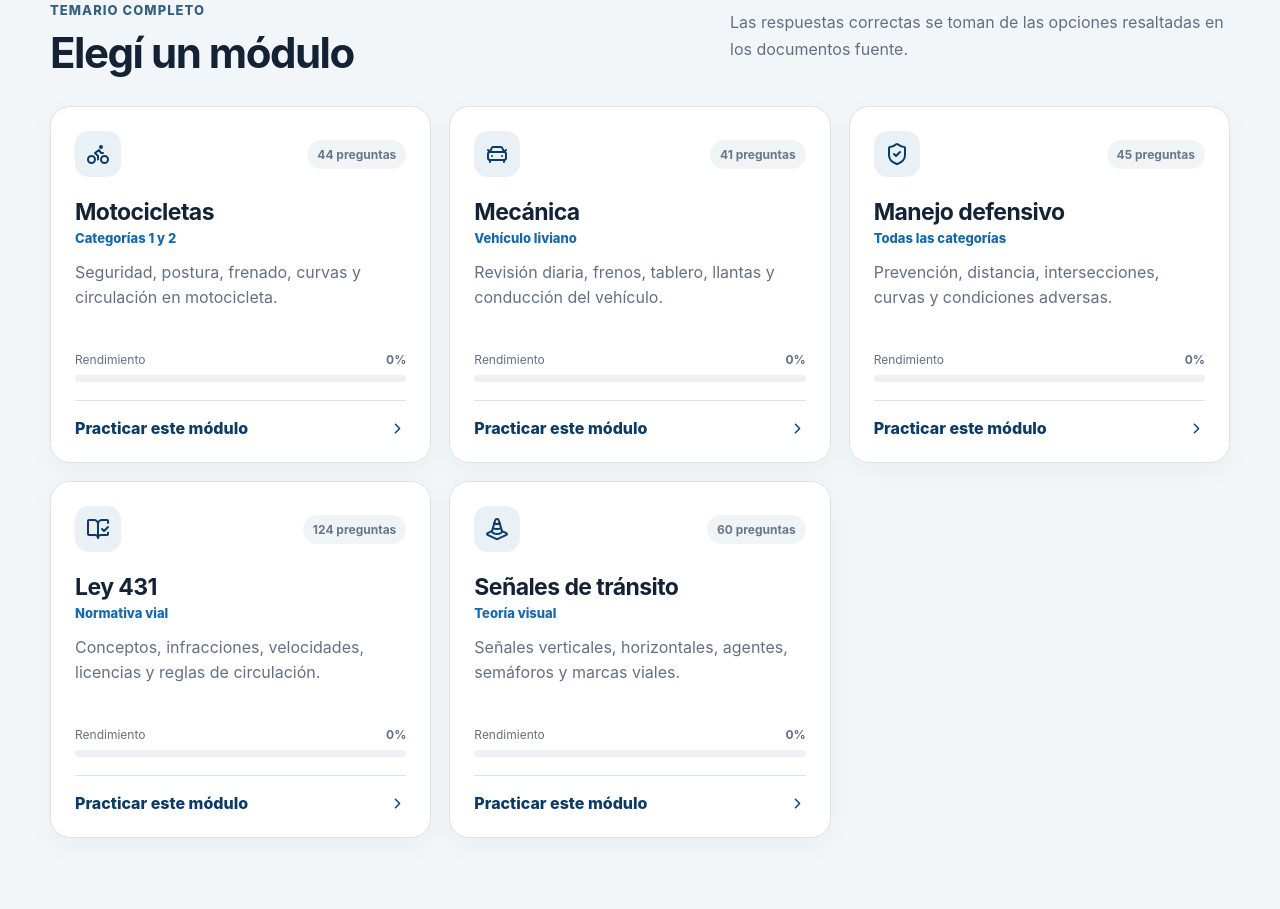
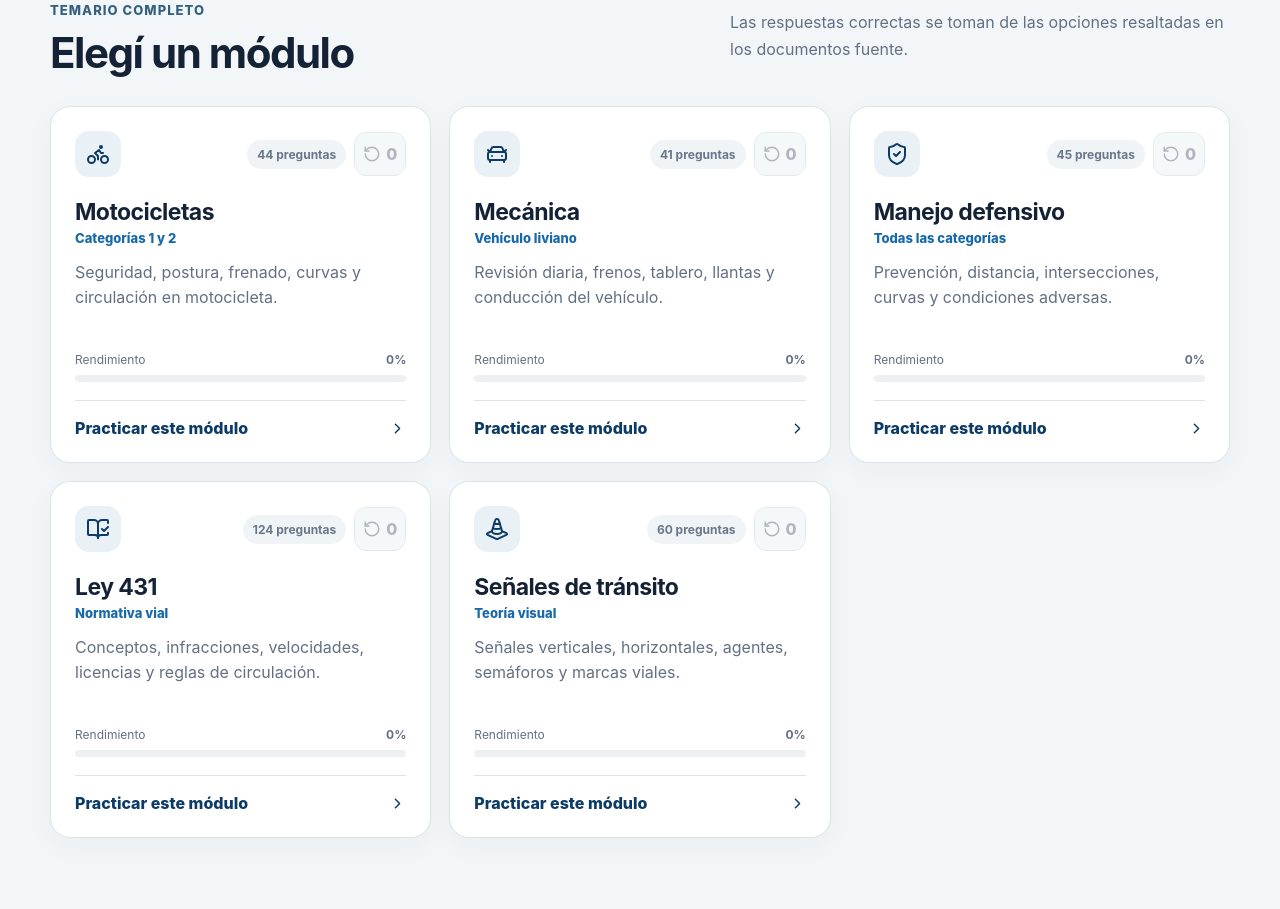
Before and after one commit to luismgnictech-cloud/Escuela-de-Manejo-Nicaragua, a React (Vite) app: page / in a window 1280 px wide. Shown: the part 1020-1929 px from the top of the page. Built offline with nearby package versions, Linux system fonts and the light colour scheme.

Commit message:
Agregar acceso al refuerzo de errores en cada módulo

```diff
--- a/src/App.jsx
+++ b/src/App.jsx
@@ -268,6 +268,7 @@ function HomeView({ setView, startPractice, progress, canInstall, installed, onI
           {MODULES.map((module) => {
             const Icon = module.icon;
             const count = questions.filter((question) => question.module === module.id).length;
+            const mistakeCount = questions.filter((question) => question.module === module.id && progress.mistakes[question.id]).length;
             const moduleProgress = progress.byModule[module.id] || { answered: 0, correct: 0 };
             const percentage = moduleProgress.answered
               ? Math.round((moduleProgress.correct / moduleProgress.answered) * 100)
@@ -276,7 +277,19 @@ function HomeView({ setView, startPractice, progress, canInstall, installed, onI
               <article className="module-card" key={module.id}>
                 <div className="module-card-top">
                   <span className="module-icon"><Icon /></span>
-                  <span className="question-count">{count} preguntas</span>
+                  <div className="module-card-actions">
+                    <span className="question-count">{count} preguntas</span>
+                    <button
+                      className="module-review-button"
+                      disabled={mistakeCount === 0}
+                      aria-label={`Reforzar preguntas incorrectas de ${module.name}: ${mistakeCount} pendientes`}
+                      title={mistakeCount ? `Reforzar ${mistakeCount} preguntas incorrectas` : 'Sin preguntas incorrectas pendientes'}
+                      onClick={() => startPractice(module.id, true, true)}
+                    >
+                      <RotateCcw size={18} aria-hidden="true" />
+                      <span>{mistakeCount}</span>
+                    </button>
+                  </div>
                 </div>
                 <h3>{module.name}</h3>
                 <span className="module-short">{module.short}</span>
@@ -718,10 +731,10 @@ export default function App() {
 
   const mistakeIds = useMemo(() => Object.keys(progress.mistakes), [progress.mistakes]);
 
-  const startPractice = (module = 'all', random = true) => {
+  const startPractice = (module = 'all', random = true, mistakesOnly = false) => {
     let pool;
-    if (module === 'mistakes') {
-      pool = questions.filter((question) => mistakeIds.includes(question.id));
+    if (module === 'mistakes' || mistakesOnly) {
+      pool = questions.filter((question) => mistakeIds.includes(question.id) && (module === 'mistakes' || question.module === module));
     } else {
       pool = module === 'all' ? questions : questions.filter((question) => question.module === module);
     }
--- a/src/styles.css
+++ b/src/styles.css
@@ -310,3 +310,11 @@ footer p { max-width: 500px; margin: 0; text-align: right; line-height: 1.5; }
   .install-banner { width: min(100% - 22px, 1180px); margin-top: -28px; grid-template-columns: auto 1fr; padding: 16px; }
   .install-banner .install-button, .install-banner > small, .installed-badge { grid-column: 1 / 3; width: 100%; justify-content: center; text-align: center; }
 }
+
+/* Module-specific mistake review shortcut. */
+.module-card-actions { display: flex; align-items: center; flex-wrap: wrap; justify-content: flex-end; gap: 8px; }
+.module-card-top { gap: 12px; }
+.module-review-button { display: inline-flex; align-items: center; justify-content: center; gap: 5px; min-width: 44px; min-height: 44px; padding: 8px; border: 1px solid #c7d9e7; border-radius: 12px; color: var(--navy); background: #eaf1f6; font-weight: 800; }
+.module-review-button:hover:not(:disabled) { color: white; background: var(--navy); border-color: var(--navy); }
+.module-review-button:disabled { color: var(--muted); background: var(--soft); opacity: .5; }
+.module-review-button:focus-visible { outline: 3px solid var(--blue); outline-offset: 3px; }
```
